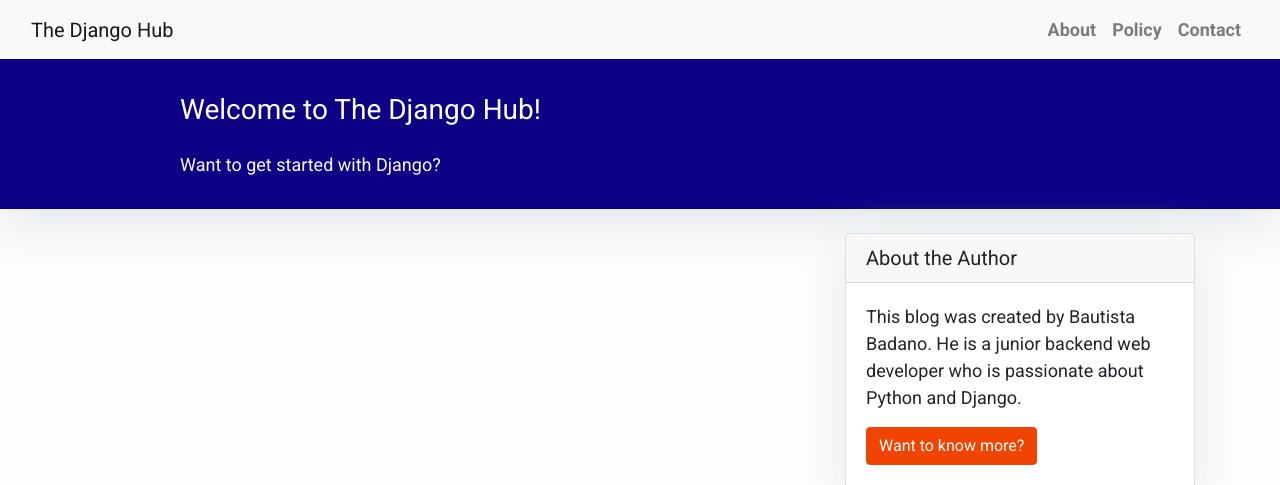
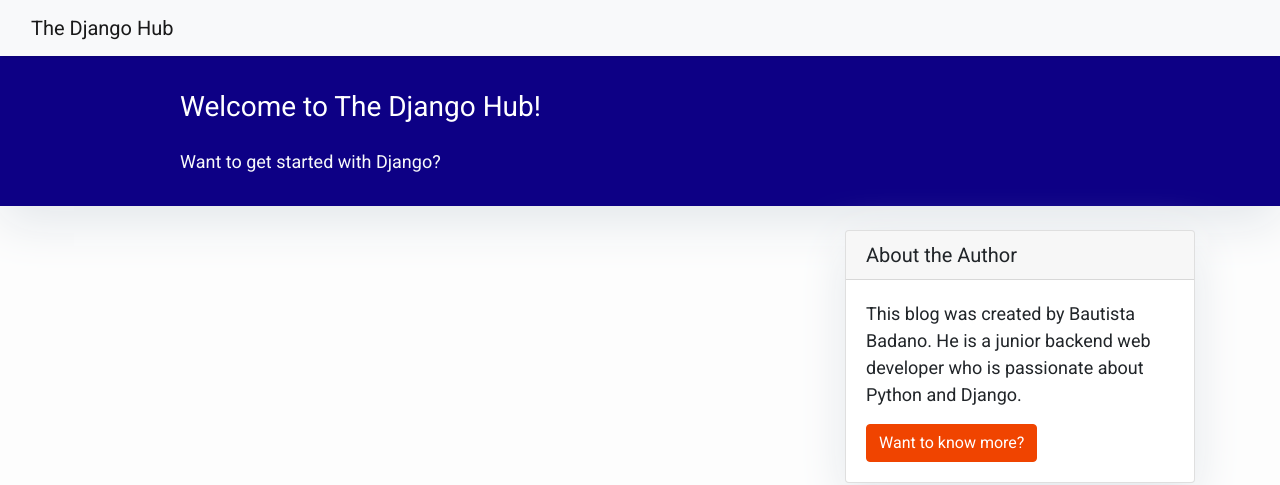
Before and after one commit to jbbadano/django_blog_web_app, a Django app: page / in a window 1280 px wide. Shown: the top 485 px of the page. Run offline with Django 3.2, Linux system fonts and the light colour scheme; data that the repository does not hold is empty; some libraries are stand-ins or nearby versions.

Commit message:
small modifications to README.md and base.html

```diff
--- a/mysite/templates/base.html
+++ b/mysite/templates/base.html
@@ -44,16 +44,6 @@
                 </button>
                 <div class="collapse navbar-collapse" id="navbarResponsive">
                     <ul class="navbar-nav ml-auto">
-                        <li class="nav-item text-black">
-                            <a class="nav-link text-black font-weight-bold" href="#">About</a>
-                        </li>
-                        <li class="nav-item text-black">
-                            <a class="nav-link text-black font-weight-bold" href="#">Policy</a>
-                        </li>
-                        <li class="nav-item text-black">
-                            <a class="nav-link text-black font-weight-bold" href="#">Contact</a>
-                        </li>
-                    </ul>
                 </div>
             </div>
         </nav>
```
Also changed, not shown: README.md.
